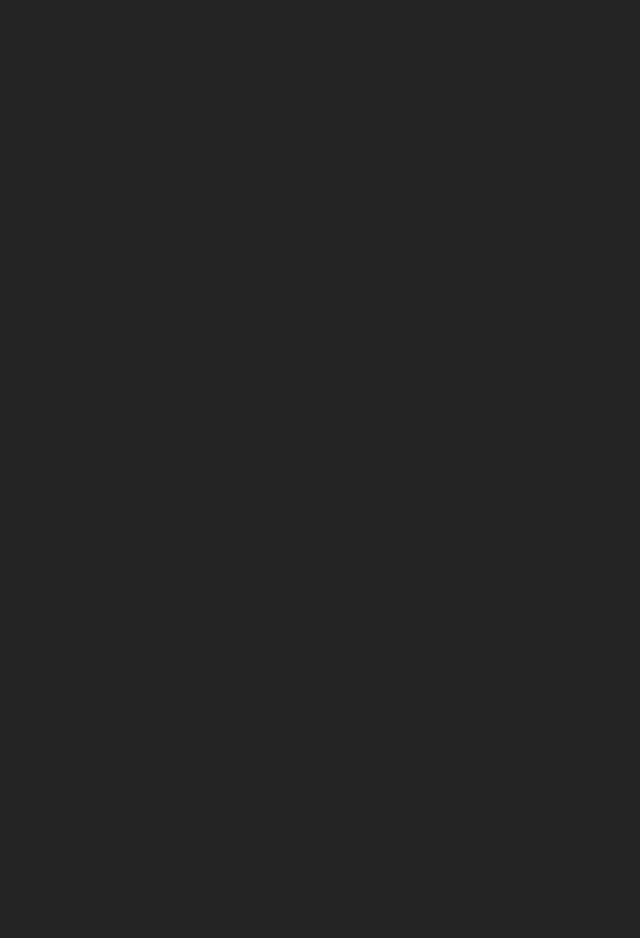
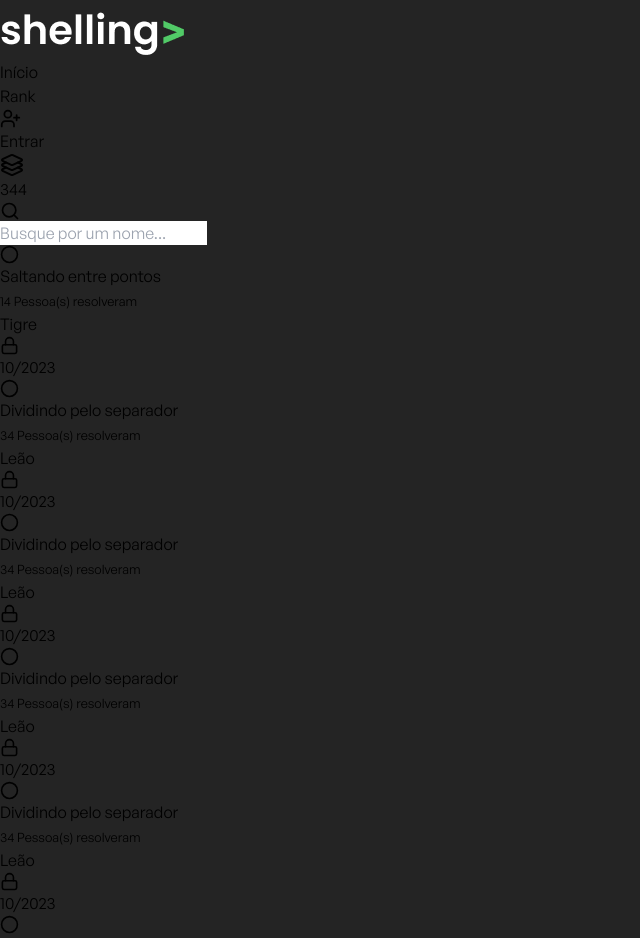
Before and after one commit to morphosiss/shelling, a React (Vite) app: page /desafios in a window 1280 px wide. Before the commit this address had no page. Shown: the top 938 px of the page, without its empty margins (0-640 px from the left). Before the commit the page ends 800 px from the top, so only its background shows below. Built offline with nearby package versions, Linux system fonts and the light colour scheme.

Commit message:
Adicionado Pagina de Desafios

```diff
--- a/src/App.css
+++ b/src/App.css
@@ -8,7 +8,10 @@
   font-size: 16px;
   --back-color: #242424;
 }
+html {
+  scroll-behavior: smooth;
+}
 
-html, body {
+body {
   background-color: var(--back-color);
 }
--- a/src/App.tsx
+++ b/src/App.tsx
@@ -4,12 +4,14 @@ import Footer from "./components/Footer";
 import Guide from "./components/Guide";
 import Header from "./components/Header";
 import Home from "./pages/Home";
+import Desafios from "./pages/Desafios";
 
 function App() {
   return (
     <>
       <Routes>
         <Route path="/" element={<Home />} />
+        <Route path="/desafios" element={<Desafios />} />
       </Routes>
     </>
   );
--- a/src/components/Guide.tsx
+++ b/src/components/Guide.tsx
@@ -2,7 +2,9 @@ function Guide() {
   return (
     <section className="mt-28 max-w-5xl w-full m-auto">
       <header>
-        <h3 className="text-4xl text-center font-medium text-white">Guia</h3>
+        <h3 id="guia" className="text-4xl text-center font-medium text-white">
+          Guia
+        </h3>
       </header>
 
       <div className="explanation_container mt-10">
--- a/src/components/Header.tsx
+++ b/src/components/Header.tsx
@@ -3,6 +3,7 @@ import Logo from "/img/logo_white.png";
 import Tippy from "@tippyjs/react";
 import "tippy.js/dist/tippy.css";
 import { ReactNode } from "react";
+import { Link } from "react-router-dom";
 
 interface ICard {
   icon: ReactNode;
@@ -13,9 +14,7 @@ interface ICard {
 const Card: React.FC<ICard> = ({ icon, title, desc }) => {
   return (
     <div className="w-80 bg-gradient-to-b rounded-t-xl from-green-600 to-transparent p-5">
-      <header>
-        {icon}
-      </header>
+      <header>{icon}</header>
       <div className="pt-6">
         <h2 className="text-xl text-white font-medium">{title}</h2>
         <p className="text-[14px] pt-3 text-white">{desc}</p>
@@ -98,20 +97,18 @@ function Header() {
           <ul className="flex items-center gap-12">
             <li>
               <a
-                href="#"
+                href="#guia"
                 className="text-zinc-300 font-medium transition-all hover:text-white"
               >
                 Guia
               </a>
             </li>
-            <li>
-              <a
-                href="#"
-                className="text-zinc-300 font-medium transition-all hover:text-white"
-              >
-                Desafios
-              </a>
-            </li>
+            <Link
+              to="/desafios"
+              className="text-zinc-300 font-medium transition-all hover:text-white"
+            >
+              Desafios
+            </Link>
 
             <li>
               <a
--- /dev/null
+++ b/src/pages/Desafios.tsx
@@ -0,0 +1,227 @@
+import Tippy from "@tippyjs/react";
+import { Circle, Layers3, Lock, Search, UserPlus } from "lucide-react";
+import Logo from "/img/logo_white.png";
+import { Link } from "react-router-dom";
+import React from "react";
+
+interface ICardExerc {
+  urlExe: string;
+  title: string;
+  numberRes: number;
+  dateRes: string;
+  color: "yellow" | "green" | "red";
+  level: "Coelho" | "Tigre" | "Leão";
+}
+
+const CardExerc: React.FC<ICardExerc> = ({
+  urlExe,
+  title,
+  numberRes,
+  dateRes,
+  level,
+  color,
+}) => {
+  const colorClasses = {
+    yellow: {
+      ring: "ring-yellow-100",
+      text: "text-yellow-500",
+      bg: "bg-yellow-300",
+    },
+    green: {
+      ring: "ring-green-100",
+      text: "text-green-500",
+      bg: "bg-green-300",
+    },
+    red: {
+      ring: "ring-red-100",
+      text: "text-red-500",
+      bg: "bg-red-300",
+    },
+  };
+
+  return (
+    <a href={urlExe}>
+      <div className="flex px-3 items-center justify-between">
+        <div>
+          <div className="flex items-center gap-2">
+            <Circle size={19} className="fill-transparent stroke-zinc-600" />
+            <h1 className="text-white leading-none">{title}</h1>
+          </div>
+          <div className="ps-7">
+            <small className="text-zinc-400">
+              {numberRes} Pessoa(s) resolveram
+            </small>
+          </div>
+        </div>
+        <div className="flex items-center gap-5">
+          <p
+            className={`text-[14px] px-6 font-medium ring-4 ${colorClasses[color].ring} ring-opacity-15 py-1.5 ${colorClasses[color].text} bg-opacity-20 rounded-full ${colorClasses[color].bg}`}
+          >
+            {level}
+          </p>
+          <Tippy content="Exercício não resolvido">
+            <p>
+              <Lock size={19} className="text-white" />
+            </p>
+          </Tippy>
+          <p className="text-zinc-400 text-center">{dateRes}</p>
+        </div>
+      </div>
+    </a>
+  );
+};
+
+function Navbar() {
+  return (
+    <div className="navbar bg-[#242424] fixed top-0 left-0 right-0 border-b border-zinc-700 flex px-8 py-4 w-full justify-around items-center">
+      <div>
+        <img src={Logo} alt="logo_image" className="w-32" />
+      </div>
+      <nav>
+        <ul className="flex items-center gap-12">
+          <li>
+            <Link
+              to="/"
+              className="text-zinc-300 font-medium transition-all hover:text-white"
+            >
+              Início
+            </Link>
+          </li>
+          <li>
+            <a
+              href="#"
+              className="text-zinc-300 font-medium transition-all hover:text-white"
+            >
+              Rank
+            </a>
+          </li>
+          <li>
+            <Tippy content="Cadastre-se">
+              <a
+                href="#"
+                className="text-zinc-300 font-medium transition-all hover:text-white"
+              >
+                <UserPlus size={21} />
+              </a>
+            </Tippy>
+          </li>
+          <li>
+            <a
+              href="#"
+              className="px-6 transition-all hover:bg-green-700 hover:ring-4 hover:ring-green-500 hover:ring-opacity-25 font-medium py-2.5 text-white bg-green-600 rounded-full"
+            >
+              Entrar
+            </a>
+          </li>
+        </ul>
+      </nav>
+    </div>
+  );
+}
+
+export default function Desafios() {
+  return (
+    <>
+      <header>
+        <Navbar />
+      </header>
+      <main className="mt-44 w-full">
+        <div className="max-w-[85rem] w-full m-auto">
+          <header className="flex justify-between items-center">
+            <Tippy content="Número de Exercícios">
+              <div className="flex gap-3 items-center">
+                <Layers3 className="text-green-500" />
+                <p className="font-medium cursor-default text-white">344</p>
+              </div>
+            </Tippy>
+            <div className="flex max-w-2xl transition-all focus-within:border-zinc-500 w-full items-center border border-zinc-700 gap-3 px-4  bg-[#2c2c2c] rounded-lg">
+              <Search size={20} className="text-zinc-500" />
+              <input
+                type="text"
+                name="text"
+                id="text"
+                className="outline-none w-full text-white bg-transparent py-3"
+                placeholder="Busque por um nome..."
+              />
+            </div>
+          </header>
+
+          <div className="mt-20 shadow-2xl gap-8 w-full grid grid-cols-1 px-5 py-8 bg-gradient-to-b from-[#2c2c2c] to-transparent rounded-3xl">
+            <CardExerc
+              urlExe="#"
+              dateRes="10/2023"
+              color="green"
+              level="Tigre"
+              numberRes={14}
+              title="Saltando entre pontos"
+            />
+            <CardExerc
+              urlExe="#"
+              dateRes="10/2023"
+              color="red"
+              level="Leão"
+              numberRes={34}
+              title="Dividindo pelo separador"
+            />
+            <CardExerc
+              urlExe="#"
+              dateRes="10/2023"
+              color="red"
+              level="Leão"
+              numberRes={34}
+              title="Dividindo pelo separador"
+            />
+            <CardExerc
+              urlExe="#"
+              dateRes="10/2023"
+              color="red"
+              level="Leão"
+              numberRes={34}
+              title="Dividindo pelo separador"
+            />
+            <CardExerc
+              urlExe="#"
+              dateRes="10/2023"
+              color="red"
+              level="Leão"
+              numberRes={34}
+              title="Dividindo pelo separador"
+            />
+            <CardExerc
+              urlExe="#"
+              dateRes="10/2023"
+              color="red"
+              level="Leão"
+              numberRes={34}
+              title="Dividindo pelo separador"
+            />
+            <CardExerc
+              urlExe="#"
+              dateRes="10/2023"
+              color="red"
+              level="Leão"
+              numberRes={34}
+              title="Dividindo pelo separador"
+            />
+            <CardExerc
+              urlExe="#"
+              dateRes="10/2023"
+              color="red"
+              level="Leão"
+              numberRes={34}
+              title="Dividindo pelo separador"
+            />
+            <CardExerc
+              urlExe="#"
+              dateRes="10/2023"
+              color="red"
+              level="Leão"
+              numberRes={34}
+              title="Dividindo pelo separador"
+            />
+          </div>
+        </div>
+      </main>
+    </>
+  );
+}
```
